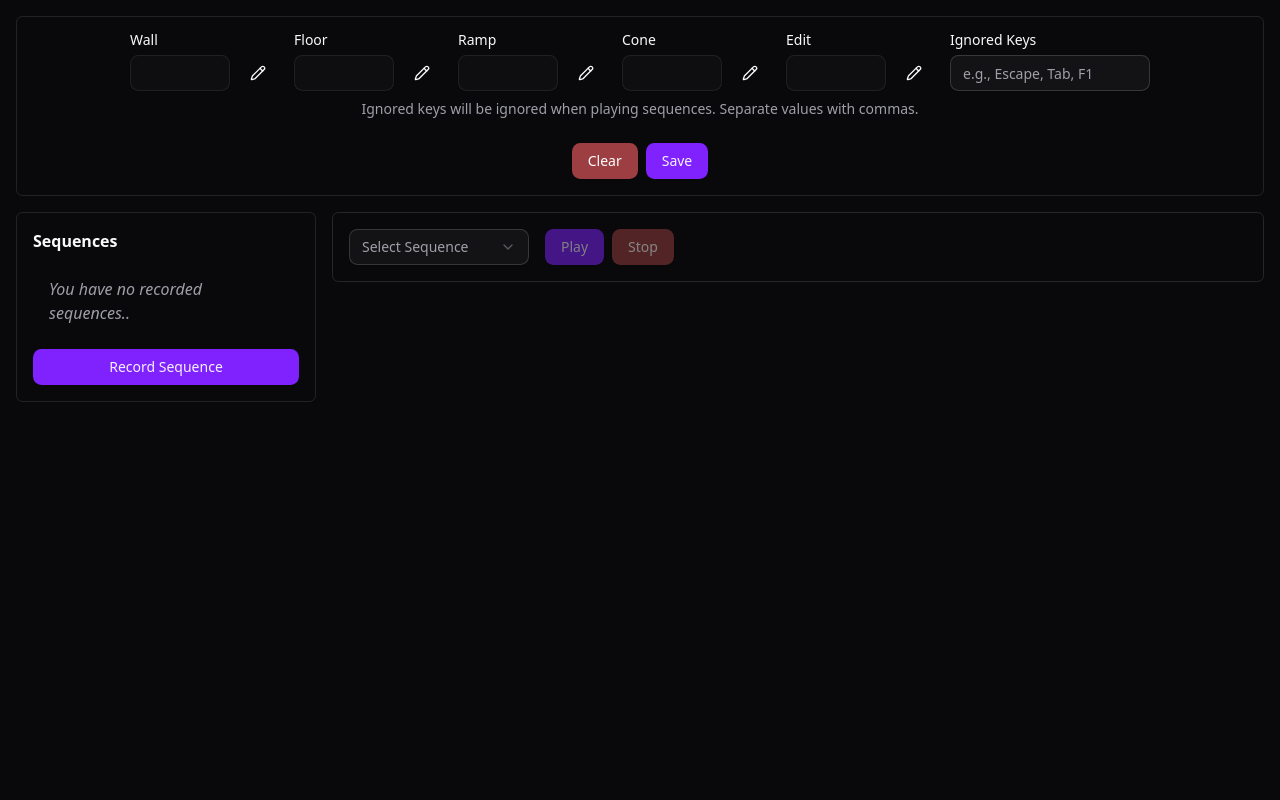
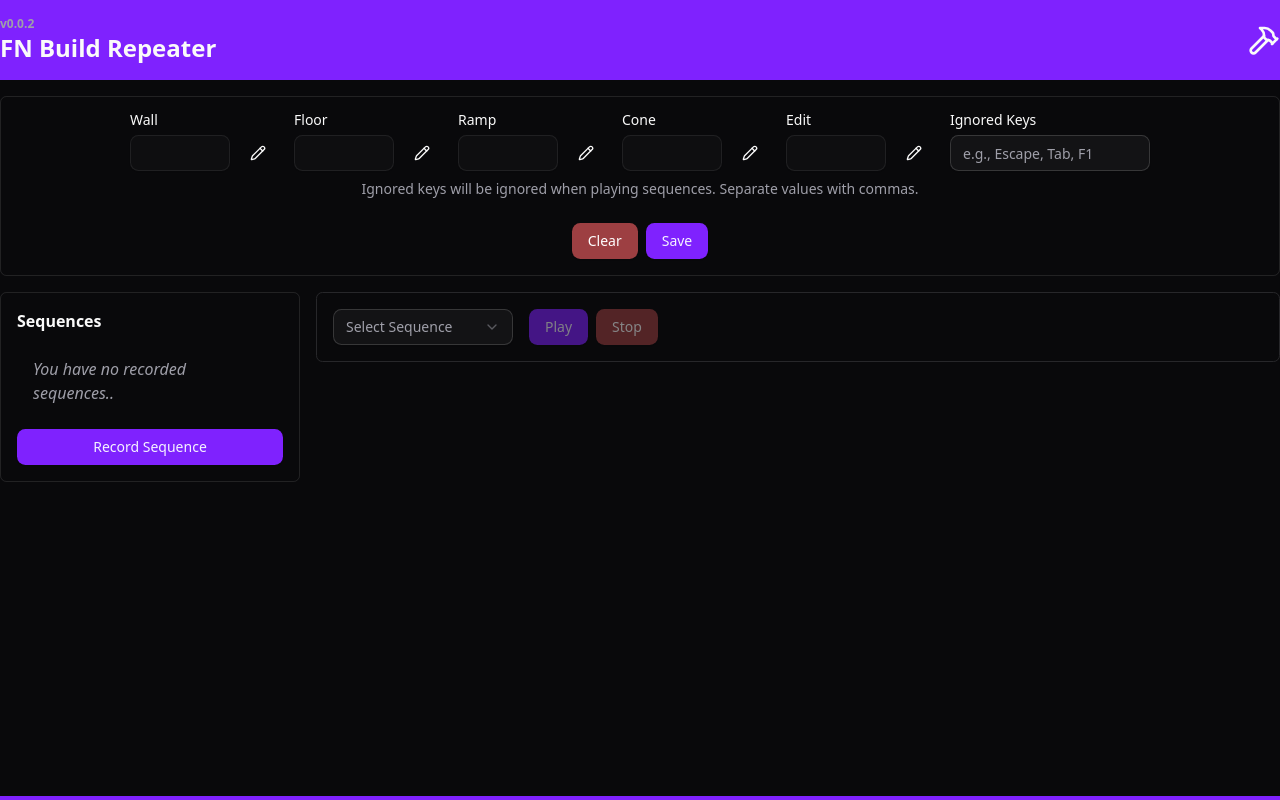
Before and after one commit to RyanSurv/fn-builds, a React (Vite) app: page / in a window 1280 px wide. Built offline with nearby package versions, Linux system fonts and the light colour scheme.

Commit message:
Add footer, add header, fix 0 displaying in play component issue

```diff
--- a/src/App.tsx
+++ b/src/App.tsx
@@ -1,15 +1,21 @@
 import Keybinds from "@/components/Keybinds"
 import Sequences from "@/components/Sequences"
 import Play from "@/components/Play"
+import Header from "@/components/Header"
+import Footer from "@/components/Footer"
 
 function App() {
   return (
-    <div className="m-4 space-y-4">
-      <Keybinds />
-      <div className="flex flex-wrap gap-4 items-start">
-        <Sequences />
-        <Play />
+    <div className="min-h-screen flex flex-col">
+      <Header />
+      <div className="m-4 space-y-4 container mx-auto flex-grow">
+        <Keybinds />
+        <div className="flex flex-wrap gap-4 items-start">
+          <Sequences />
+          <Play />
+        </div>
       </div>
+      <Footer />
     </div>
   )
 }
--- /dev/null
+++ b/src/components/Footer.tsx
@@ -0,0 +1,8 @@
+function Footer() {
+    return (
+        <footer className="bg-primary h-1">
+        </footer>
+    )
+}
+
+export default Footer
--- /dev/null
+++ b/src/components/Header.tsx
@@ -0,0 +1,22 @@
+import { Hammer } from "lucide-react"
+import consts from "@/lib/consts";
+
+function Header() {
+    return (
+        <header className="bg-primary">
+            <div className="container mx-auto py-4">
+                <div className="flex justify-between items-center">
+                    <div className="flex flex-col">
+                        <p className="text-xs font-bold text-muted-foreground">v{consts.version}</p>
+                        <h1 className="text-2xl font-bold text-foreground">FN Build Repeater</h1>
+                    </div>
+                    <div className="flex items-center">
+                        <Hammer className="h-8 w-8" />
+                    </div>
+                </div>
+            </div>
+        </header>
+    )
+}
+
+export default Header
--- a/src/components/Play.tsx
+++ b/src/components/Play.tsx
@@ -303,7 +303,7 @@
                         })}
                     </div>
 
-                    {(isPlaying || inputs.length) &&
+                    {(isPlaying || inputs.length > 0) &&
                         <div>
                             <div className="flex flex-wrap gap-1 mt-4">
                                 <p className="text-muted-foreground">Inputted Steps:</p>
--- /dev/null
+++ b/src/lib/consts.ts
@@ -0,0 +1,3 @@
+export default {
+    version: "0.0.2"
+}
```
Also changed, not shown: src/components/SequenceForm.tsx (line endings or trailing spaces).
